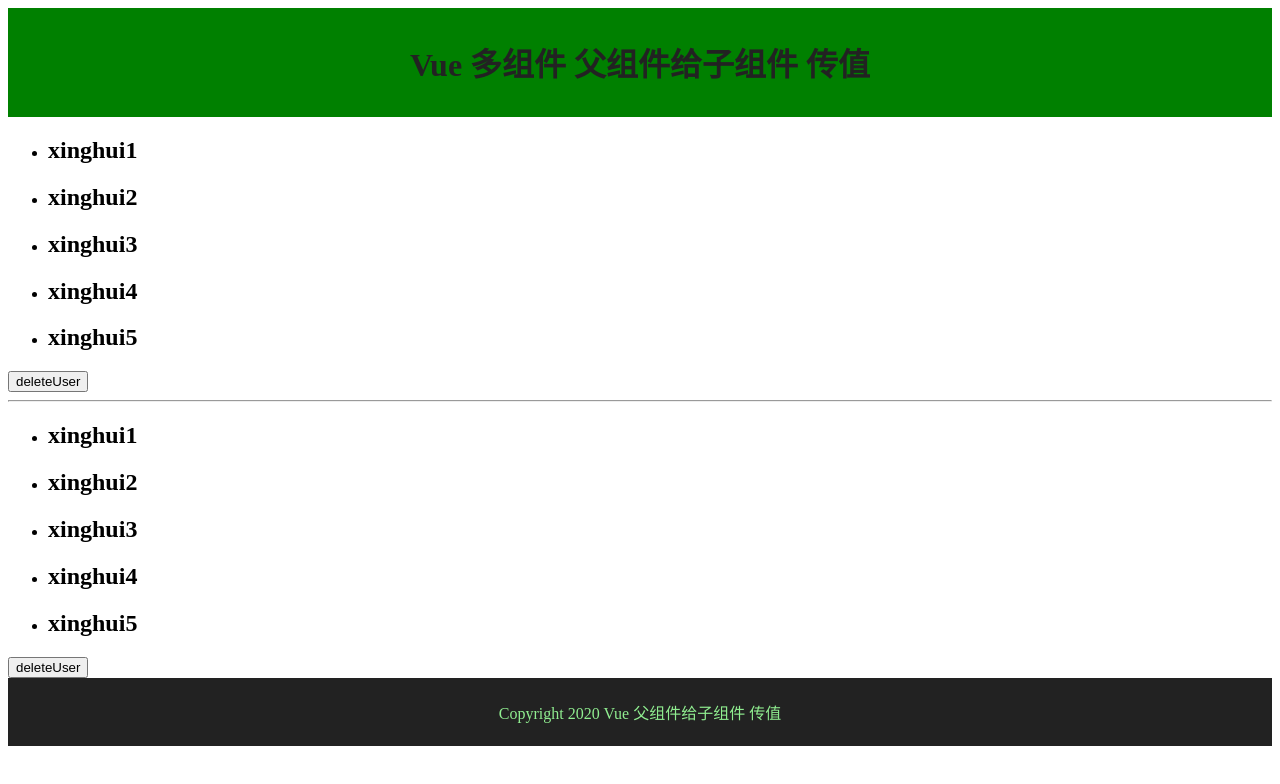
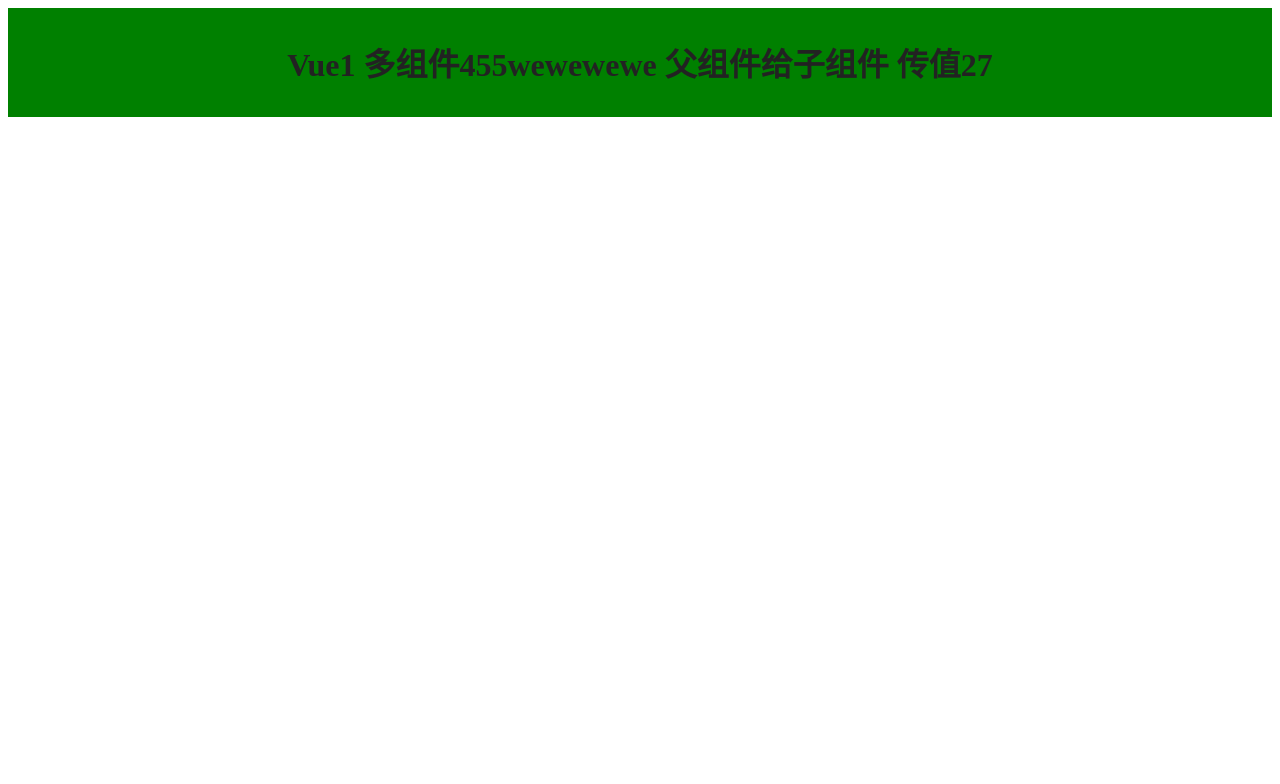
Before and after one commit to caoxinghui/vueCli4-, a Vue app in the folder vueapp/: page / in a window 1280 px wide. Shown: the top 784 px of the page. Built offline with nearby package versions, Linux system fonts and the light colour scheme.

Commit message:
生命周期钩子函数

```diff
--- a/vueapp/src/App.vue
+++ b/vueapp/src/App.vue
@@ -4,10 +4,10 @@
     <!-- 调用组件 -->
     <!-- <Header></Header> -->
     <Header :headerTitle='title' @titleChange='updataTitle'/>
-    <Users :sbquser='people'/>
+    <!-- <Users :sbquser='people'/>
     <hr>
     <Users :sbquser='people' />
-    <Footer :footerTitle='title'/>
+    <Footer :footerTitle='title'/> -->
   </div>
 </template>
 <script>
@@ -26,7 +26,7 @@
     },
     data(){
       return{
-        title:'父组件给子组件 传值',
+        title:'父组件给子组件 传值27',
          people:[
                     {name:'xinghui1',weChat:'18822514340',show:false},
                     {name:'xinghui2',weChat:'18822514340',show:false},
--- a/vueapp/src/components/Header.vue
+++ b/vueapp/src/components/Header.vue
@@ -13,7 +13,7 @@
         },
         data(){
             return{
-                title:'Vue 多组件'
+                title:'Vue1 多组件455wewewewe'
             }
         },
         methods:{
@@ -22,6 +22,32 @@
                 // 注册事件 参数1：事件名称 参数2：传的值
                 this.$emit('titleChange','xinghui子组件改变父组件的值');
             }
+        },
+        //生命周期函数
+
+        beforeCreate(){
+            alert('这时Vue实例还没创建 所有的data还没有 不可以用watch监听');
+        },
+        created(){
+            alert('这时实例已经创建 可以得到data, 调用watch,但是页面还是空白')
+        },
+        beforeMount(){
+            alert('页面还是空白，这时render函数被调用')
+        },
+        mounted(){
+            alert('页面挂载了，可以看到页面的内容，也可以访问DOM');
+        },
+        beforeUpdate(){
+            alert('数据更新之前，就是虚拟DOM打补丁之前。')
+        },
+        updated(){
+            alert('数据已经更新完毕！')
+        },
+        beforeDestroy(){
+            alert('离开页面之前，清楚定时器！')
+        },
+        destroyed(){
+            alert('实例已经完全被销毁！')
         }
     };
 </script>
--- a/vueapp/src/main.js
+++ b/vueapp/src/main.js
@@ -10,6 +10,7 @@
 // 2.注册全局组件
 // Vue.component("users",Users);
 new Vue({
+  // el:'#app',
   router,
   render: h => h(App)
 }).$mount('#app')
```
